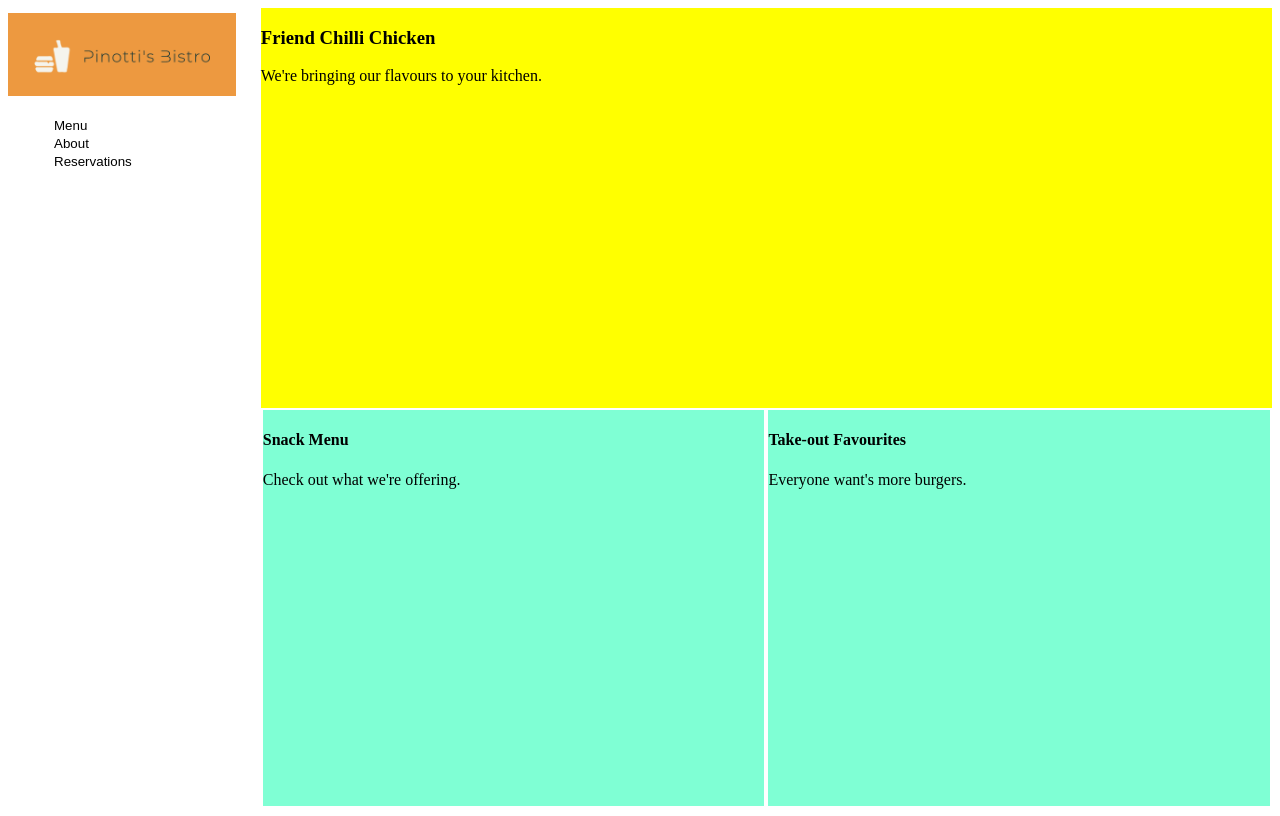
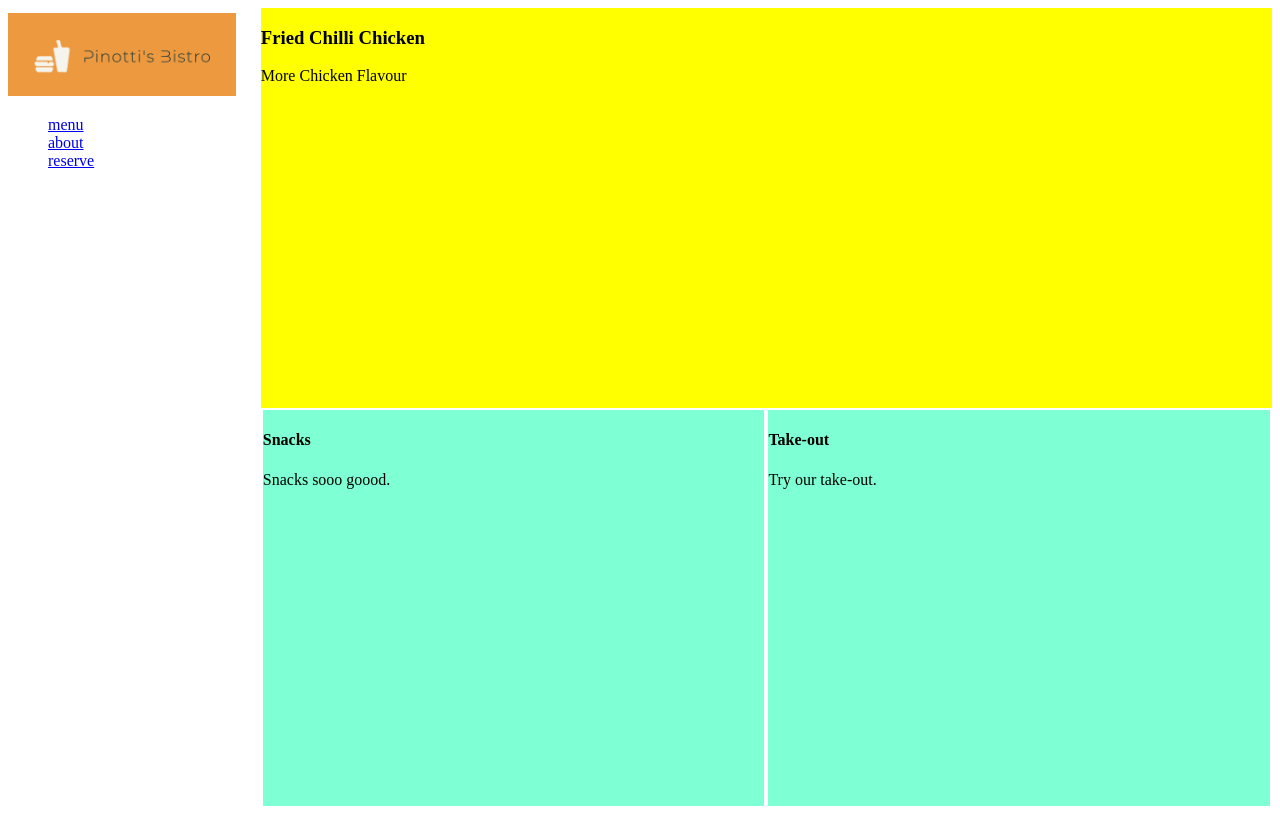
Before and after one commit to m15e/js-restaurant-page, a website built with webpack: page dist/index.html in a window 1280 px wide. Built offline with nearby package versions, Linux system fonts and the light colour scheme.

Commit message:
ADD linked modules

```diff
--- a/src/index.js
+++ b/src/index.js
@@ -1,3 +1,26 @@
 import { initPage } from "./modules/load.js";
+import { loadMenu } from "./modules/menu.js";
+import { loadAbout } from "./modules/about.js";
+import { loadReserve } from "./modules/reserve.js";
 
 initPage();
+
+const menuBtn = document.querySelector('.menu')
+const aboutBtn = document.querySelector('.about')
+const reserveBtn = document.querySelector('.reserve')
+
+
+menuBtn.addEventListener('click', (e) => {
+  e.preventDefault()
+  loadMenu()
+});
+
+aboutBtn.addEventListener('click', (e) => {
+  e.preventDefault()
+  loadAbout()
+});
+
+reserveBtn.addEventListener('click', (e) => {
+  e.preventDefault()
+  loadReserve()
+});
--- /dev/null
+++ b/src/modules/about.js
@@ -0,0 +1,7 @@
+const loadAbout = () => {
+  const display = document.querySelector('.display')
+  display.innerHTML = ''
+  console.log('about')
+}
+
+export { loadAbout }
--- a/src/modules/load.js
+++ b/src/modules/load.js
@@ -1,5 +1,90 @@
 const initPage = () => {
-  console.log('hello');
+  const contentDiv = document.querySelector('#content')
+
+  // use JS to add navigation to div#content
+
+  const navTabs = document.createElement('div')
+  navTabs.setAttribute('class', 'nav-tabs');
+  const navList = document.createElement('ul')
+
+  const addChildren = (parent, items) => {
+    items.forEach(el => {
+      parent.appendChild(el)
+    })
+  }
+
+  const addLink = (linkTo) => {
+    const li = document.createElement('li')
+    const link = document.createElement('a')
+    link.setAttribute('class', linkTo)
+    link.setAttribute('href', `#${linkTo}`)
+    link.innerHTML = `${linkTo}`
+    li.appendChild(link)
+    return li
+  }
+
+  const textEl = (elType, elText) => {
+    const res = document.createElement(elType)
+    res.innerHTML = elText
+
+    return res
+  }
+
+  const classyDiv = (className) => {
+    const res = document.createElement('div')
+    res.setAttribute('class', className)
+
+    return res
+  }
+
+  const menuLink = addLink('menu')
+  const aboutLink = addLink('about')
+  const reserveLink = addLink('reserve')
+
+  addChildren(navList, [menuLink, aboutLink, reserveLink])
+
+  const logoImg = document.createElement('img')
+  logoImg.setAttribute('src', '../src/img/logo.png')
+
+  addChildren(navTabs, [logoImg, navList])
+
+  contentDiv.appendChild(navTabs)
+
+  // use JS to add display-content to div#content
+
+  const display = classyDiv('display')
+
+  const topRow = classyDiv('row')
+  const specials = classyDiv('specials')
+  const specialsTitle = textEl('h3', 'Fried Chilli Chicken')
+  const specialsText = textEl('p', 'More Chicken Flavour')
+
+  addChildren(specials, [specialsTitle, specialsText])
+
+  topRow.appendChild(specials)
+
+
+  const bottomRow = classyDiv('row')
+
+  const snacks = classyDiv('is-half snacks')
+  const snacksTitle = textEl('h4', 'Snacks')
+  const snacksText = textEl('p', 'Snacks sooo goood.')
+
+  addChildren(snacks, [snacksTitle, snacksText])
+
+
+  const takeOut = classyDiv('is-half take-out')
+  const takeOutTitle = textEl('h4', 'Take-out')
+  const takeOutText = textEl('p', 'Try our take-out.')
+
+  addChildren(takeOut, [takeOutTitle, takeOutText])
+  addChildren(bottomRow, [snacks, takeOut])
+
+  addChildren(display, [topRow, bottomRow])
+
+
+  contentDiv.appendChild(display)
+
 }
 
 export { initPage };
--- /dev/null
+++ b/src/modules/menu.js
@@ -0,0 +1,7 @@
+const loadMenu = () => {
+  const display = document.querySelector('.display')
+  display.innerHTML = '';
+  console.log('menu')
+}
+
+export { loadMenu }
--- /dev/null
+++ b/src/modules/reserve.js
@@ -0,0 +1,7 @@
+const loadReserve = () => {
+  const display = document.querySelector('.display')
+  display.innerHTML = '';
+  console.log('reserve')
+}
+
+export { loadReserve }
--- a/src/style.scss
+++ b/src/style.scss
@@ -16,11 +16,7 @@
     list-style-type: none;
 
     li {
-
-      button {
-        border: none;
-        background-color: transparent;
-      }
+      text-decoration: none;
     }
   }
 }
```
Also changed, not shown: css/style.css, dist/index.html, dist/main.js.
